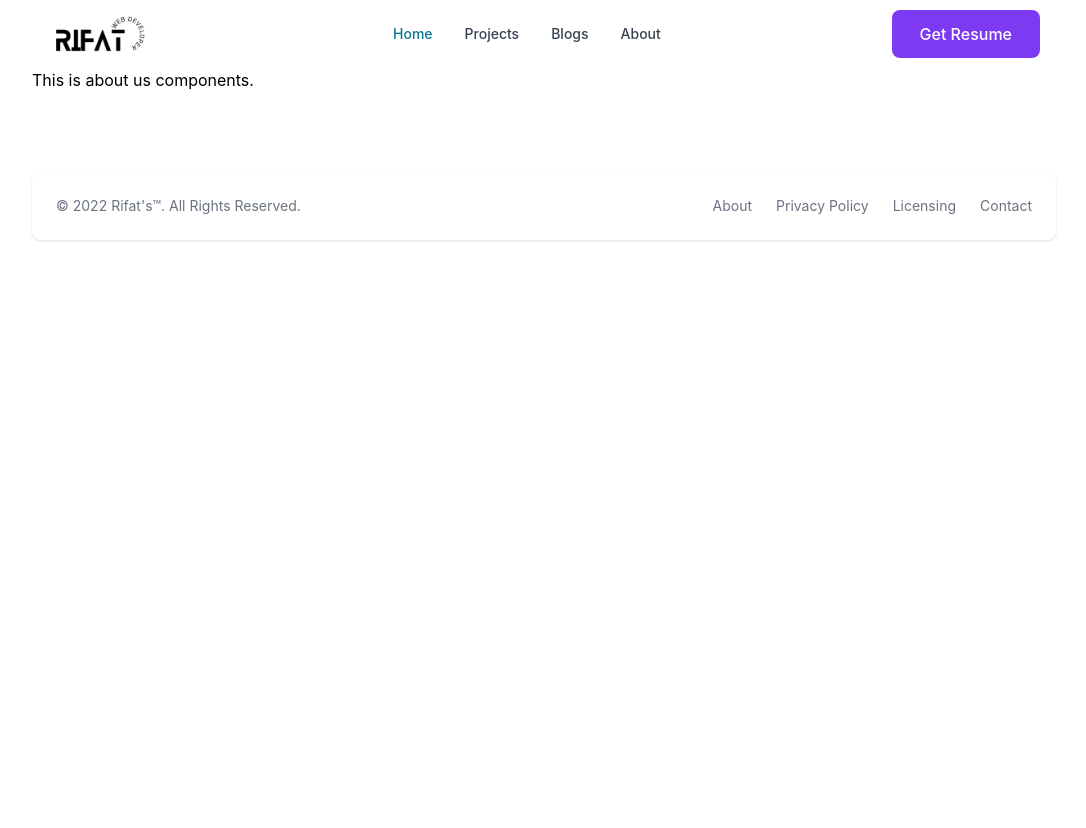
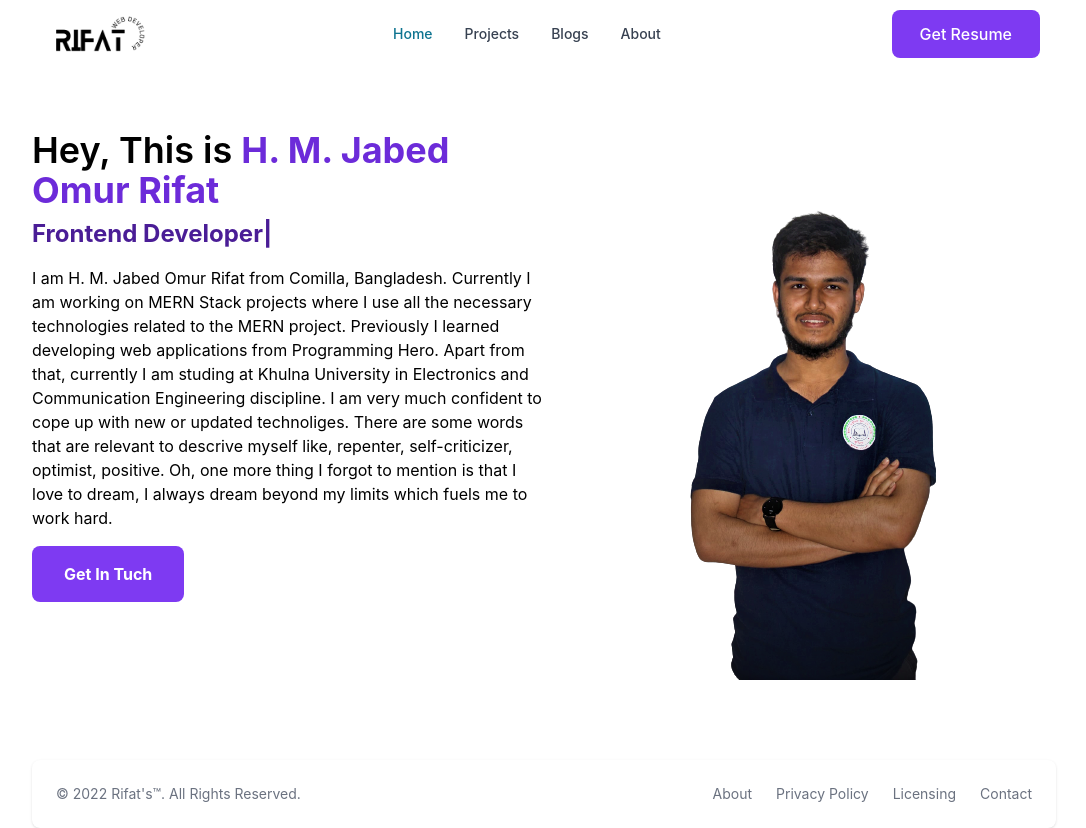
Before and after one commit to OmurRifat/mine-portfolio, a React (Create React App) app: page /about in a window 1280 px wide. Shown: the whole page, without its empty margins (96-1182 px from the left). Before the commit the page ends 800 px from the top, so only its background shows below. Built offline with nearby package versions, Linux system fonts and the light colour scheme.

Commit message:
About me section added

```diff
--- a/src/components/About/About.js
+++ b/src/components/About/About.js
@@ -1,9 +1,29 @@
 import React from 'react';
+import { Link } from 'react-router-dom';
+import { TypeAnimation } from 'react-type-animation';
+import img1 from '../../assets/Images/rifat_3-removebg-preview (2).png'
 
 const About = () => {
     return (
-        <div>
-            <h4>This is about us components.</h4>
+        <div className=' flex items-center justify-center'>
+            <div className=' flex-1'>
+                <h2 className=' text-4xl font-semibold '>Hey, This is <span className=' font-bold text-purple-700'>H. M. Jabed Omur Rifat</span></h2>
+                <TypeAnimation
+                    sequence={ ['MERN Stack Developer', 1000, 'Frontend Developer', 1000, 'React.js Developer', 1000] }
+                    //  Replacing previous Text
+                    wrapper="h4"
+                    className=' font-bold text-2xl flex-nowrap text-purple-900 mt-2 mb-4'
+                    repeat={ Infinity }
+                />
+                <p>
+                    I am H. M. Jabed Omur Rifat from Comilla, Bangladesh. Currently I am working on MERN Stack projects where I use all the necessary technologies related to the MERN project. Previously I learned developing web applications from Programming Hero. Apart from that, currently I am studing at Khulna  University in Electronics and Communication Engineering discipline. I am very much confident to cope up with new or updated technoliges. There are some words that are relevant to descrive myself like, repenter, self-criticizer, optimist, positive. Oh, one more thing I forgot to mention is that I love to dream, I always dream beyond my limits which fuels me to work hard.
+                </p>
+                <Link to='/contact'><button className=' px-8 py-4 bg-purple-600 hover:bg-purple-800 rounded-lg text-white font-bold my-4'>Get In Tuch</button></Link>
+            </div>
+            <div className='flex-1 '>
+                <img className=' mx-auto ' src={ img1 } alt="" />
+            </div>
+
         </div>
     );
 };
```
